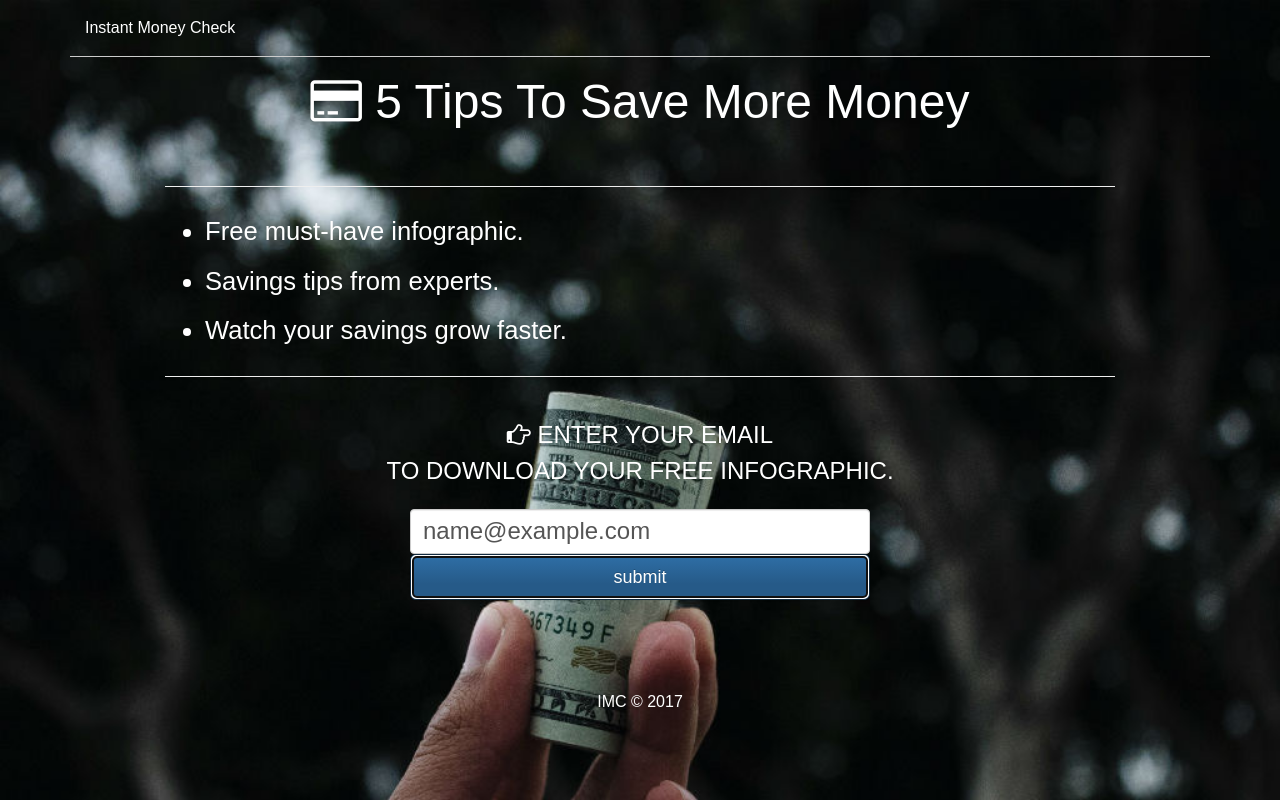
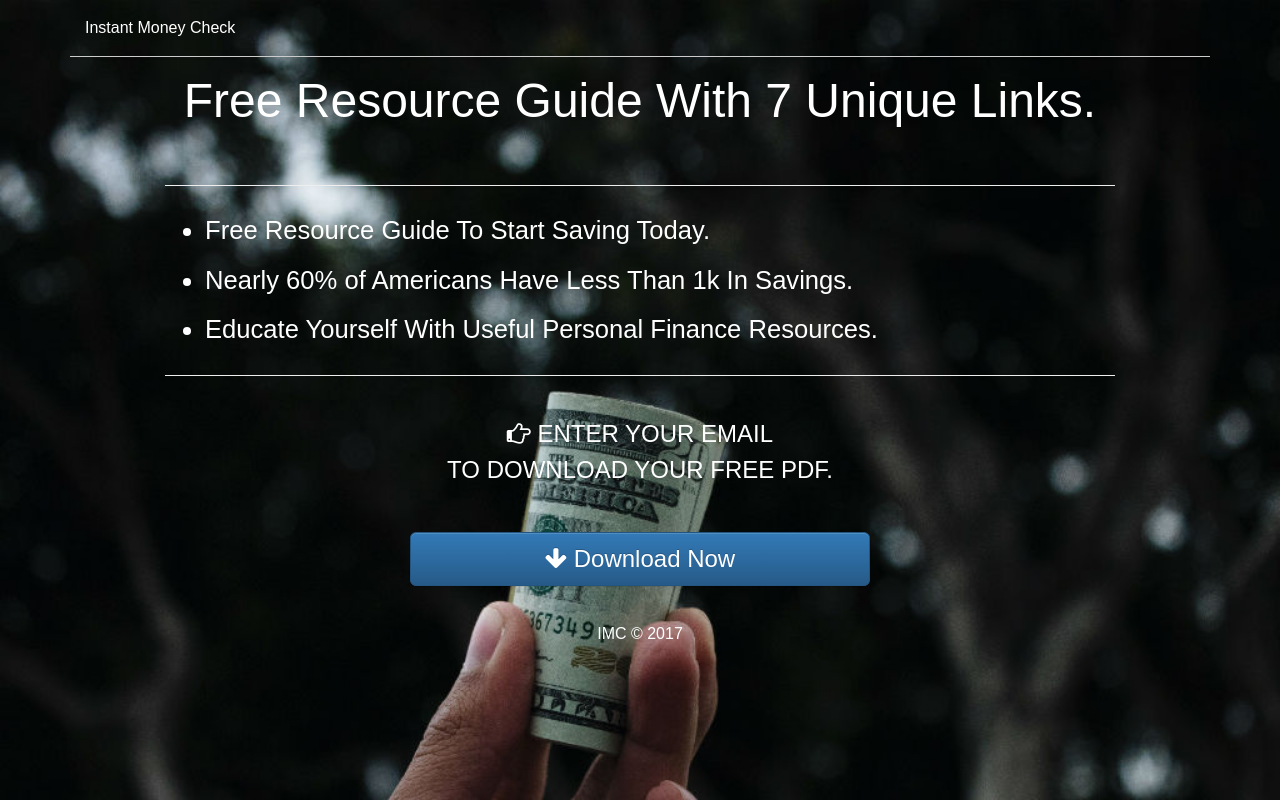
Before and after one commit to jirishus/imc-ui, a website: page index.html in a window 1280 px wide. Both pictures are taken after typing "name@example.com" into the empty fields and a click on the input "submit". Shown: the top 800 px of the page. Drawn offline with nearby package versions, Linux system fonts and the light colour scheme.

Commit message:
Initial resource guide

```diff
--- a/index.html
+++ b/index.html
@@ -19,18 +19,18 @@
     <div class="col-md-7">
         <p> Instant Money Check</p>
     </div>
-    <!--
-    <div class="col-md-5 header-info">
+
+    <!-- <div class="col-md-5 header-info">
         <i class="fa fa-facebook"></i>
         <i class="fa fa-twitter"></i>
         <i class="fa fa-linkedin"></i>
-    </div>
-    -->
+    </div> -->
+
   </div>
 
     <div class="row imc-hero">
       <div class="col-md-10 col-md-offset-1">
-        <h1><i class="fa fa-credit-card"></i> 5 Tips To Save More Money </h1>
+        <h1> Free Resource Guide With 7 Unique Links. </h1>
       </div>
     </div>
 
@@ -38,13 +38,13 @@
       <div class="col-md-10 col-md-offset-1 cta-content">
 
       <ul class="saving-list">
-        <li>Free must-have infographic.</li >
-        <li>Savings tips from experts.</li>
-        <li>Watch your savings grow faster.</li>
+        <li>Free Resource Guide To Start Saving Today.</li >
+        <li>Nearly 60% of Americans Have Less Than 1k In Savings.</li>
+        <li>Educate Yourself With Useful Personal Finance Resources.</li>
       </ul>
 
     <h2 id="download-text"><i class="fa fa-hand-o-right"></i>
-      Enter Your Email <br /> To Download Your Free Infographic.
+      Enter Your Email <br /> To Download Your Free PDF.
     </h2>
 
     <div class="row">
@@ -54,9 +54,11 @@
         <input class="btn btn-primary btn-lg btn-block" type="submit" value="submit" />
       </form>
 
-      <button class="btn btn-primary btn-lg btn-block download-btn" id="download-btn">
+      <h2 id="thankyou">Thank You</h2>
+
+      <a href="./public/modList.pdf" download="modList.pdf" class="btn btn-primary btn-lg btn-block download-btn" id="download-btn">
         <i class="fa fa-arrow-down"></i> Download Now
-      </button>
+      </a>
       </div>
     </div>
 
--- a/sass/globals/_cta.scss
+++ b/sass/globals/_cta.scss
@@ -45,7 +45,12 @@
 }
 
 .download-btn {
+  visibility: hidden;
   font-size: 1.5em;
+}
+
+#thankyou {
+  visibility: hidden;
 }
 
 .emailInput {
--- a/scripts/app.js
+++ b/scripts/app.js
@@ -2,26 +2,43 @@
 
   var leadForm = document.getElementById('leadForm');
   var downloadBtn = document.getElementById('download-btn');
+  var downloadText = document.getElementById('download-text');
+  var thankyou = document.getElementById('thankyou');
 
-  downloadBtn.style.visibility = 'hidden';
+  // downloadBtn.style.visibility = 'hidden';
+  // thankyou.style.visibility = 'hidden';
 
-  leadForm.addEventListener('submit', function(evt) {
+  leadForm.addEventListener('submit', handleLeadForm);
+  downloadBtn.addEventListener('click', handleDownload);
+
+  // event handlers
+  function handleLeadForm(evt) {
+    // fail-fast
+    evt.preventDefault();
+    // user input
     var emailInput = document.getElementById('emailInput').value;
+    var emailRegex = /^([a-z0-9_\.-]+)@([\da-z\.-]+)\.([a-z\.]{2,6})$/i;
+    var emailRegexTest = emailRegex.test(emailInput);
 
-    evt.preventDefault();
+    if(emailRegexTest) {
+      // Show Download Button
+      toggleDownloadBtn();
+    } else {
+      alert('please enter corrent email format');
+    }
 
-    // Show Download Button
-    // leadForm.style.display = 'none';
-    // downloadBtn.style.visibility = 'visible';
+  }
 
-    var emailRegex = /.com/i;
+  function handleDownload(evt) {
+    downloadBtn.style.visibility = 'hidden';
+    downloadText.style.visibility = 'hidden';
+    thankyou.style.visibility = 'visible';
+  }
 
-    // console.log(emailRegex.test(emailInput));
-
-  });
-
-  downloadBtn.addEventListener('click', function(evt) {
-    alert('processing download');
-  });
+  // helpers
+  function toggleDownloadBtn() {
+    leadForm.style.display = 'none';
+    downloadBtn.style.visibility = 'visible';
+  }
 
 })();
```
Also changed, not shown: stylesheets/screen.css, 1 other file.
